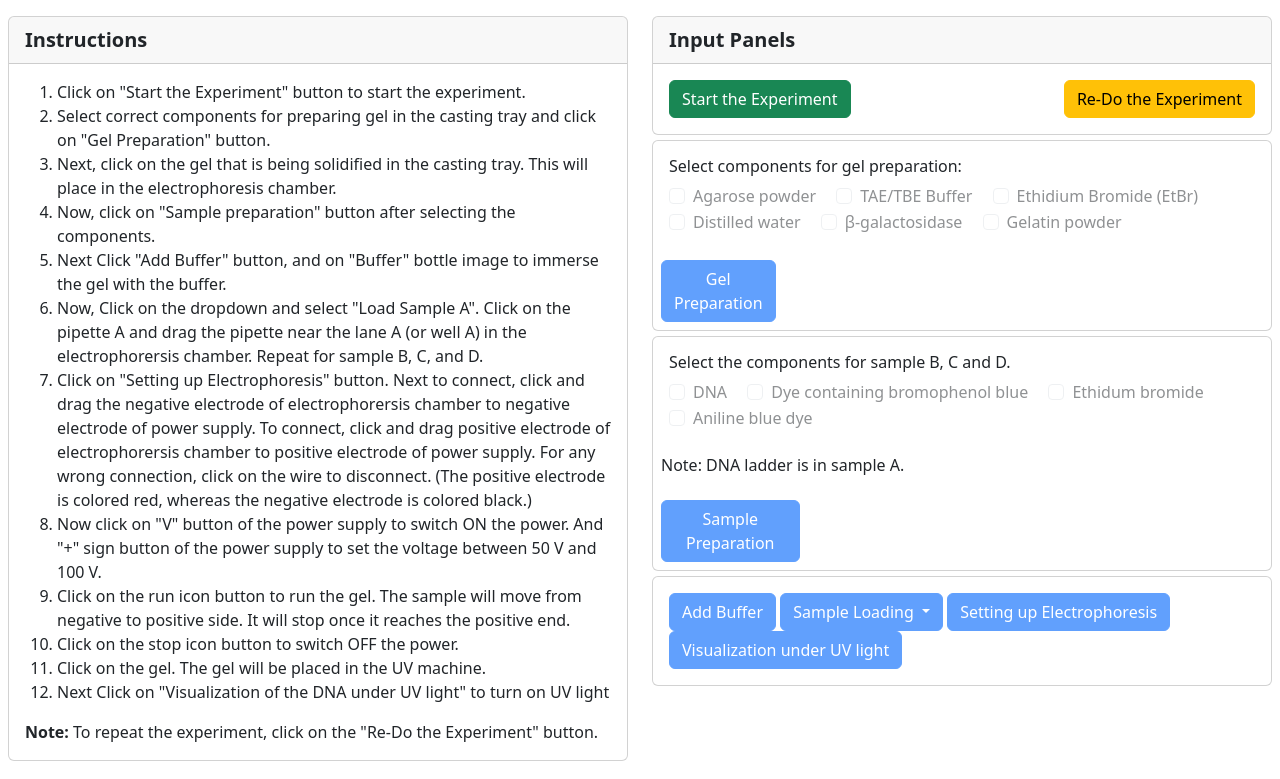
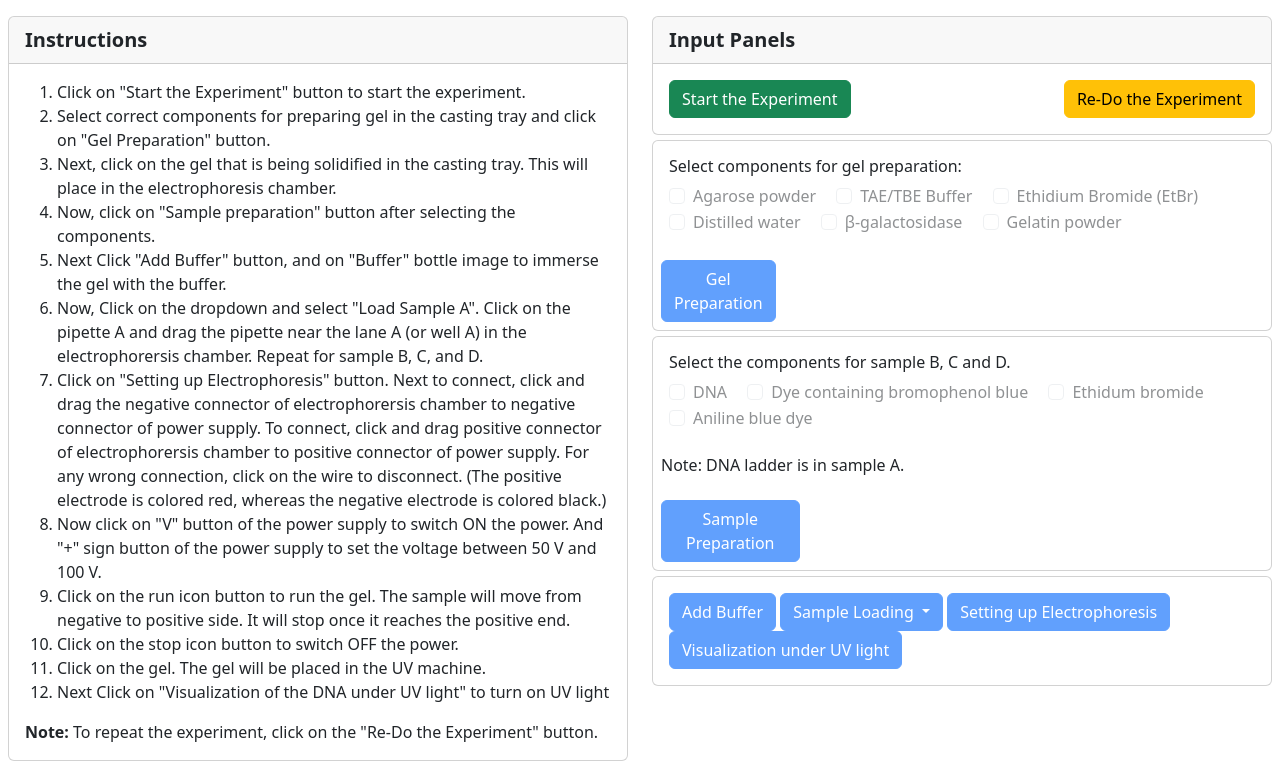
Before and after one commit to virtual-labs/exp-dna-agarose-gel-electrophoresis-iitkgp, a plain HTML site: page experiment/simulation/index.html in a window 1280 px wide. Shown: the top 779 px of the page. Drawn offline with nearby package versions, Linux system fonts and the light colour scheme.

Commit message:
agarosegel

```diff
--- a/experiment/simulation/index.html
+++ b/experiment/simulation/index.html
@@ -75,10 +75,10 @@ Developer: Prakriti Dhang
 							</li>
 							<li>Now, Click on the dropdown and select "Load Sample A". Click on the pipette A and drag
 								the pipette near the lane A (or well A) in the electrophorersis chamber. Repeat for sample B, C, and D.</li>
-							<li> Click on "Setting up Electrophoresis" button. Next to connect, click and drag the negative electrode of
+							<li> Click on "Setting up Electrophoresis" button. Next to connect, click and drag the negative connector of
 								electrophorersis
-								chamber to negative electrode of power supply. To connect, click and drag
-								positive electrode  of electrophorersis chamber to positive electrode of power supply. For any wrong connection, click on the wire to disconnect. (The positive electrode is colored red, whereas the negative electrode is colored black.)
+								chamber to negative connector of power supply. To connect, click and drag
+								positive connector  of electrophorersis chamber to positive connector of power supply. For any wrong connection, click on the wire to disconnect. (The positive electrode is colored red, whereas the negative electrode is colored black.)
 
 							</li>
 							<li> Now click on "V" button of the power supply to switch ON the power. And "+" sign button of the power supply to set the voltage between 50 V and  100 V.</li>
```
Also changed, not shown: experiment/images/initial.png.
